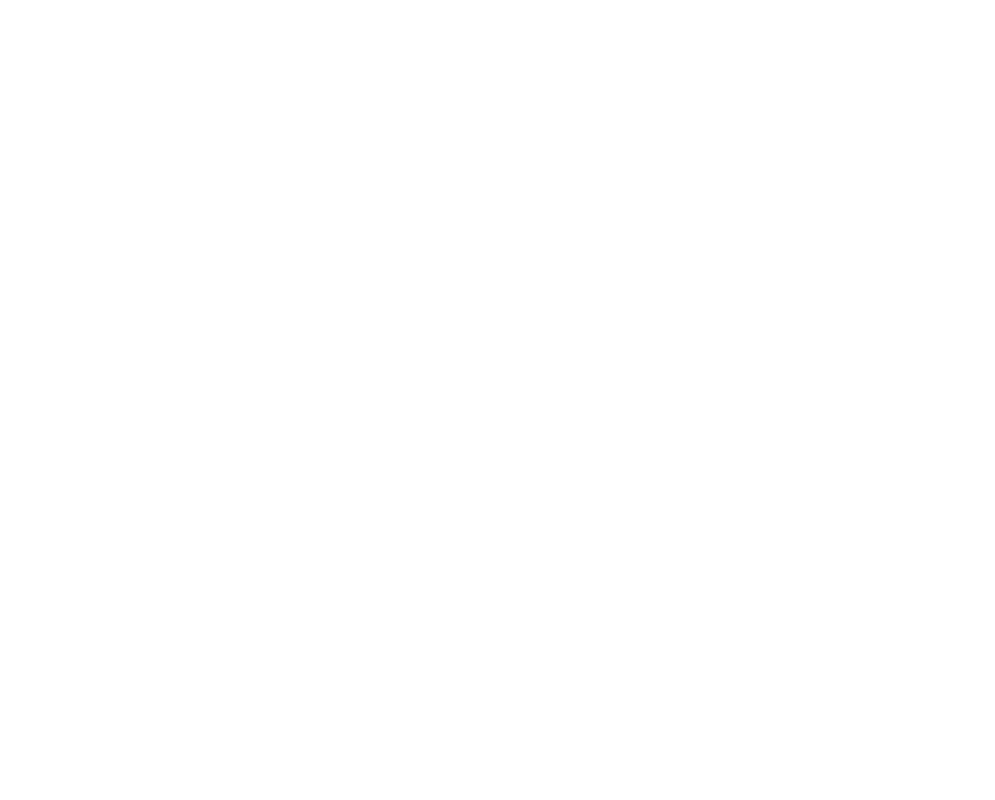
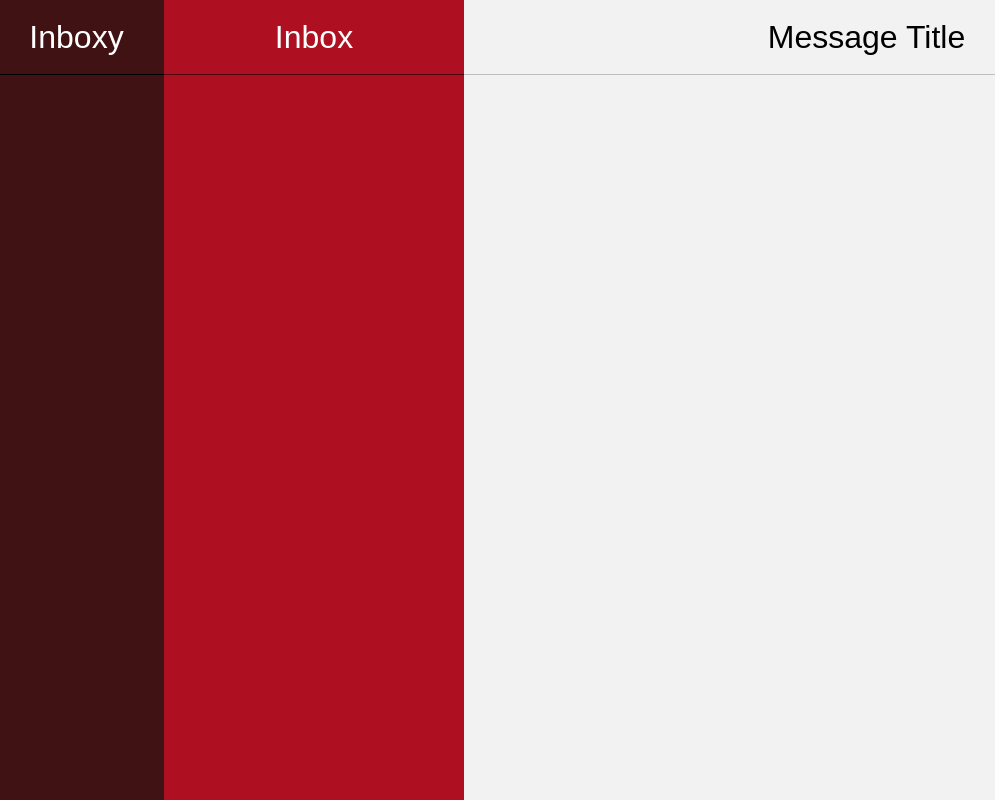
Before and after one commit to chikeorjih/inboxy, a website: page index.html in a window 1280 px wide. Shown: the whole page, without its empty margins (11-1006 px from the left). Drawn offline with Linux system fonts and the light colour scheme.

Commit message:
layed out three columns --greg

```diff
--- a/index.html
+++ b/index.html
@@ -10,6 +10,24 @@
     <link rel="stylesheet" href="css/inboxy.css">
   </head>
   <body>
+    <div class="inboxy">
+      <div class="folders">
+        <header class="section-header">
+          <h1 class="section-title">Inboxy</h1>
+        </header>
+      </div>
 
+      <div class="messages">
+        <header class="section-header">
+          <h1 class="section-title">Inbox</h1>
+        </header>
+      </div>
+
+      <div class="reader">
+        <header class="section-header">
+          <h1 class="section-title">Message Title</h1>
+        </header>
+      </div>
+    </div>
   </body>
 </html>
--- a/scss/inboxy.scss
+++ b/scss/inboxy.scss
@@ -0,0 +1,66 @@
+html,
+body {
+  height: 100%;
+}
+
+*,
+*:before,
+*:after {
+  box-sizing: border-box;
+}
+
+$folder-bkg: #401214;
+$messages-bkg: #ae1022;
+$reader-bkg: #f2f2f2;
+
+
+.inboxy {
+  display: flex;
+  align-items: stretch;
+  height: 100%;
+  min-width: 1024px;
+}
+
+.folders {
+  background-color:$folder-bkg;
+  width: 175px;
+
+  .section-header {
+    border-bottom: 1px solid darken($folder-bkg, 20%);
+    color:#fff;
+  }
+}
+
+.messages {
+  background-color:$messages-bkg;
+  width: 300px;
+
+  .section-header {
+    border-bottom: 1px solid darken($messages-bkg, 20%);
+    color:#fff;
+  }
+}
+
+.reader {
+  background-color:$reader-bkg;
+  flex: 1;
+
+  .section-header {
+    border-bottom: 1px solid darken($reader-bkg, 20%);
+  }
+}
+
+.section-header {
+  border-bottom: 1px solid #f00;
+  height: 75px;
+  display: flex;
+  padding: 0 15px;
+}
+
+.section-title {
+  font-weight: normal;
+  margin: 0;
+  align-self: center;
+  width: 100%;
+  text-align: center;
+}
```
Also changed, not shown: css/inboxy.css.
